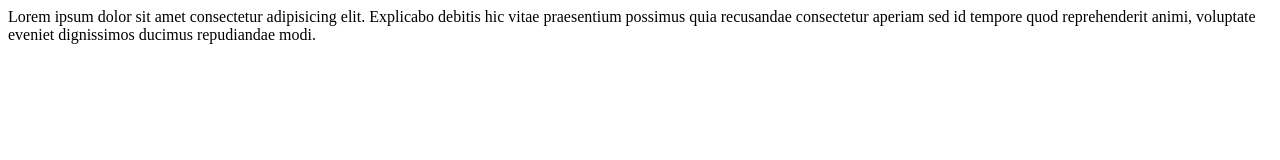
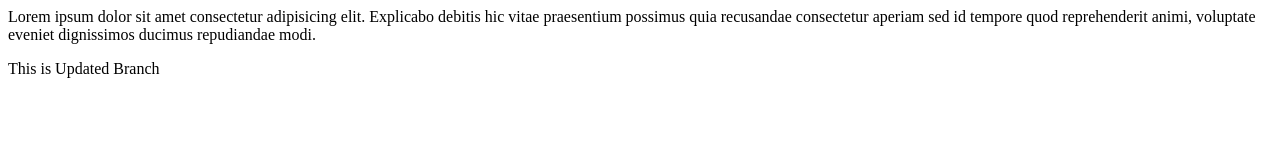
Before and after one commit to Shlok1602/practicalquestion, a plain HTML site: page index.html in a window 1280 px wide. Drawn offline with Linux system fonts and the light colour scheme.

Commit message:
First Commit of Feature1

```diff
--- a/index.html
+++ b/index.html
@@ -1 +1,2 @@
 <p> Lorem ipsum dolor sit amet consectetur adipisicing elit. Explicabo debitis hic vitae praesentium possimus quia recusandae consectetur aperiam sed id tempore quod reprehenderit animi, voluptate eveniet dignissimos ducimus repudiandae modi.</p>
+<p> This is Updated Branch</p>
```
